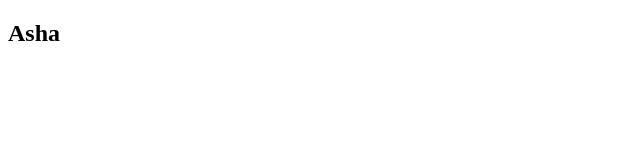
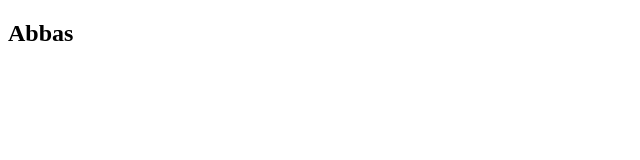
Before and after one commit to Sushma-23s/web-development, a plain HTML site: page index3.html in a window 1280 px wide. Shown: the full height of the page, 0-640 px from the left. Drawn offline with Linux system fonts and the light colour scheme.

```diff
--- a/index3.html
+++ b/index3.html
@@ -6,6 +6,6 @@
     <title>Document</title>
 </head>
 <body>
-    <h2>Asha</h2>
+    <h2>Abbas</h2>
 </body>
 </html>
```
